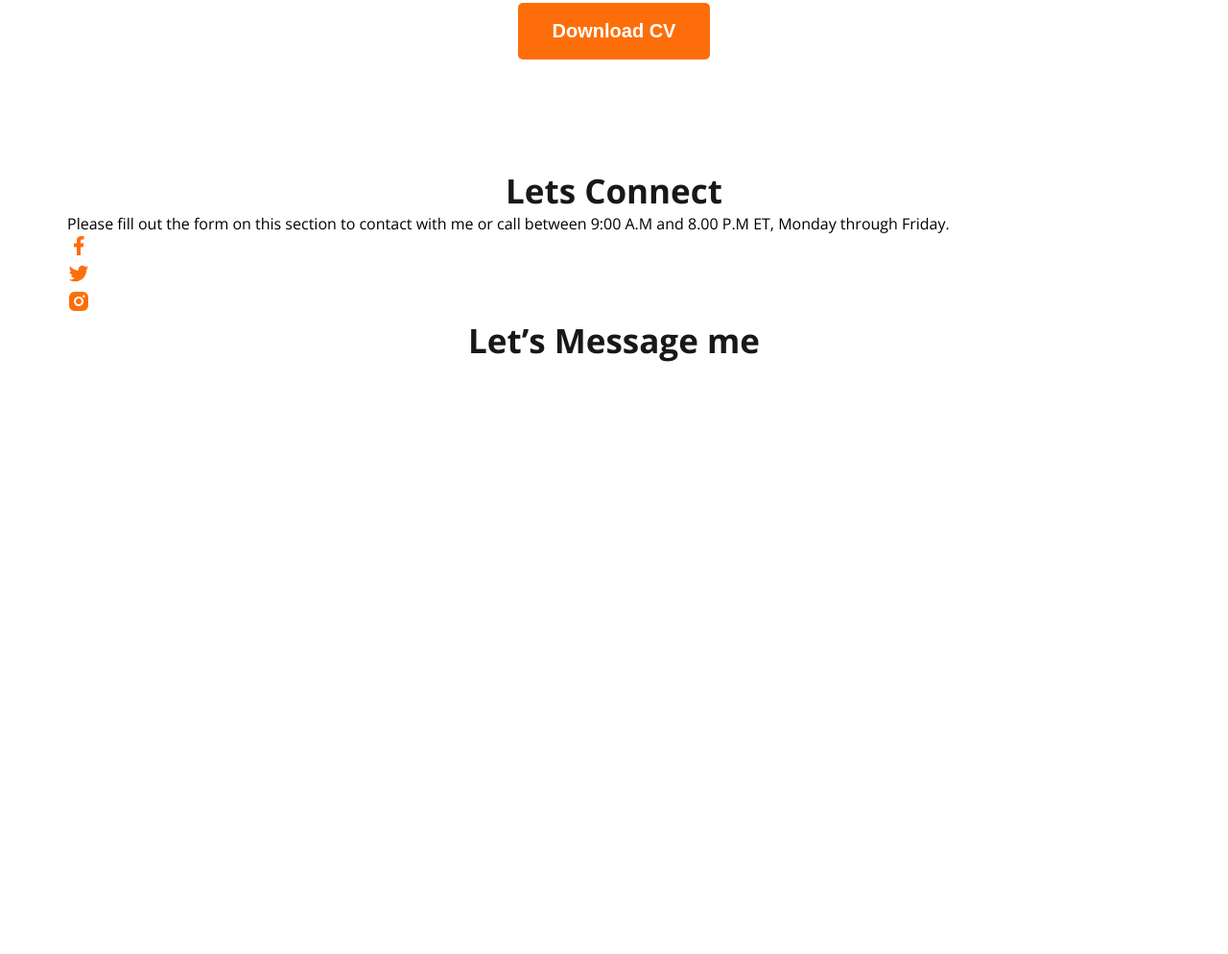
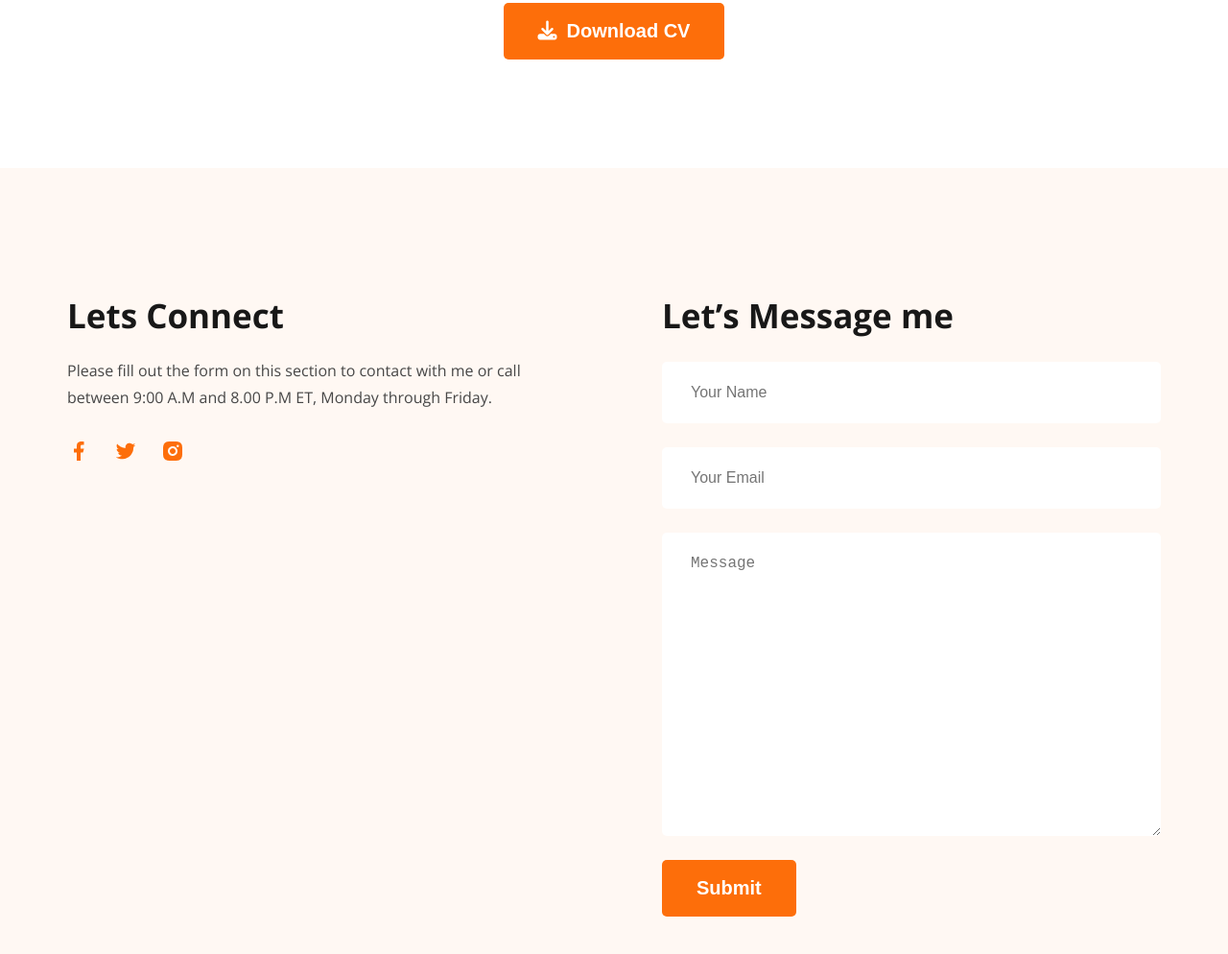
Before and after one commit to Borkotullah01/web-developer-porfolio, a plain HTML site: page index.html in a window 1280 px wide. Shown: the part 3146-4140 px from the top of the page at 96% size. Before the commit the page ends 3524 px from the top, so only its background shows below. Drawn offline with nearby package versions, Linux system fonts and the light colour scheme.

Commit message:
web development portfolio complete

```diff
--- a/css/style.css
+++ b/css/style.css
@@ -229,3 +229,47 @@ nav a{
     padding: 30px 0 113px 0;
 }
 /* resume section style */
+
+/* footer section styles */
+footer{
+    background: #FFF8F3;
+    padding: 130px 0;
+}
+.text-left{
+    text-align: left;
+}
+.footer-column{
+    width: 50%;
+}
+.footer-container{
+    display: flex;
+    gap: 100px;
+    justify-content: space-between;
+}
+.footer-description{
+    color:#474747;
+    font-size: 16px;
+    font-weight: 400;
+    line-height: 28px;
+    padding: 20px 0 30px;
+}
+.social-link-container ul{
+    display: flex;
+}
+.social-link-container ul li img{
+    margin-right: 25px;
+}
+form > input[type="text"], input[type="email"],textarea{
+    display: block;
+    width: 100%;
+    border-radius: 5px;
+    background:#FFF;
+    color: #757575;
+    border: 0;
+    margin: 25px 0;
+    padding: 18px 30px;
+    font-size: 16px;
+    font-weight: 400;
+    line-height: 28px;
+}
+/* footer section styles */
--- a/index.html
+++ b/index.html
@@ -158,7 +158,7 @@
                     </div>
                 </div>
                 <div class="btn-container">
-                    <button class="btn-primary">Download CV</button>
+                    <button class="btn-primary"><i class="fa-solid fa-download"></i>Download CV</button>
                 </div>
             </div>
        </section>
@@ -167,7 +167,7 @@
         <div class="max-width">
             <div class="footer-container">
                 <div class="footer-column">
-                    <h3 class="section-title">Lets Connect</h3>
+                    <h3 class="section-title text-left">Lets Connect</h3>
                     <p class="footer-description">Please fill out the form on this section to contact with me or call between 9:00 A.M and 8.00 P.M ET, Monday through Friday.</p>
                     <div class="social-link-container">
                         <ul>
@@ -178,7 +178,13 @@
                     </div>
                 </div>
                 <div class="footer-column">
-                    <h3 class="section-title">Let’s Message me</h3>
+                    <h3 class="section-title text-left">Let’s Message me</h3>
+                    <form action="">
+                        <input type="text" placeholder="Your Name">
+                        <input type="email" placeholder="Your Email">
+                        <textarea rows="10" placeholder="Message"></textarea>
+                        <input class="btn-primary" type="submit" value="Submit">
+                    </form>
                 </div>
             </div>
         </div>
```
